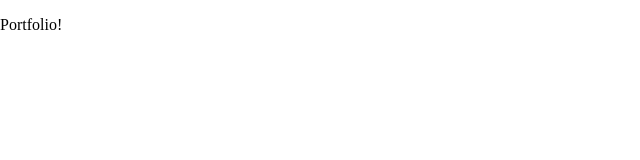
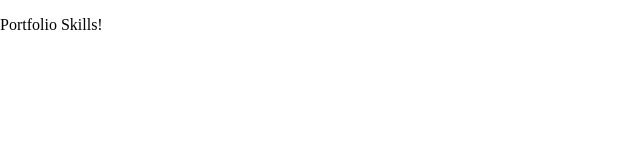
Before and after one commit to Sstark97/aitorsc_portfolio, a React (Vite) app: page /skills in a window 1280 px wide. Shown: the top 160 px of the page, without its empty margins (0-640 px from the left). Built offline with nearby package versions, Linux system fonts and the light colour scheme.

Commit message:
Add react-router

```diff
--- a/package.json
+++ b/package.json
@@ -11,6 +11,7 @@
   "dependencies": {
     "react": "^18.2.0",
     "react-dom": "^18.2.0",
+    "react-router-dom": "^6.3.0",
     "sass": "^1.54.0"
   },
   "devDependencies": {
--- a/src/containers/App.tsx
+++ /dev/null
@@ -1,11 +0,0 @@
-
-function App() {
-
-  return (
-    <div className="App">
-      <p>Portfolio!</p>
-    </div>
-  )
-}
-
-export default App
--- /dev/null
+++ b/src/containers/Layout.tsx
@@ -0,0 +1,17 @@
+import '@styles/index.scss';
+import { ChildrenProps } from '../types';
+
+const Layout = ({ children }: ChildrenProps) => (
+    <div className="container">
+        <header>
+
+        </header>
+
+        <main>
+            {children}
+        </main>
+
+    </div>
+);
+
+export default Layout;
--- a/src/main.tsx
+++ b/src/main.tsx
@@ -1,6 +1,6 @@
 import React from 'react'
 import ReactDOM from 'react-dom/client'
-import App from '@containers/App'
+import App from '@routes/App'
 import '@styles/index.scss'
 
 ReactDOM.createRoot(document.getElementById('root') as HTMLElement).render(
--- /dev/null
+++ b/src/pages/Home.tsx
@@ -0,0 +1,7 @@
+const Home = () => (
+    <div className="home">
+      <p>Portfolio Home!</p>
+    </div>
+)
+
+export default Home
--- /dev/null
+++ b/src/pages/Skills.tsx
@@ -0,0 +1,7 @@
+const Skills = () => (
+    <div className="skills">
+      <p>Portfolio Skills!</p>
+    </div>
+)
+
+export default Skills
--- /dev/null
+++ b/src/routes/App.tsx
@@ -0,0 +1,24 @@
+import {
+    BrowserRouter,
+    Routes,
+    Route,
+  } from "react-router-dom";
+import Layout from "@containers/Layout";
+
+import Home from "@pages/Home";
+import Skills from "@pages/Skills";
+
+const App = () => {
+  return (
+    <BrowserRouter>
+      <Layout>
+        <Routes>
+          <Route path="/" element={<Home />} />
+          <Route path="/skills" element={<Skills />}/>
+        </Routes>
+      </Layout>
+    </BrowserRouter>
+  );
+};
+
+export default App;
--- /dev/null
+++ b/src/types.ts
@@ -0,0 +1,3 @@
+export interface ChildrenProps{
+    children?: React.ReactNode[]
+};
--- a/src/vite-env.d.ts
+++ b/src/vite-env.d.ts
@@ -2,3 +2,4 @@
 declare module "@containers/*"
 declare module "@components/*"
 declare module "@pages/*"
+declare module "@routes/*"
--- a/tsconfig.json
+++ b/tsconfig.json
@@ -23,6 +23,7 @@
     "components": ["./src/components/*"],
     "containers": ["./src/containers/*"],
     "pages": ["./src/pages/*"],
+    "routes": ["./src/routes/*"],
     "styles": ["./src/styles/*"],
   }
 }
--- a/vite.config.ts
+++ b/vite.config.ts
@@ -8,6 +8,7 @@ const getAlliases = () => {
     '@components': resolve(__dirname, './src/components'),
     '@containers': resolve(__dirname, './src/containers'),
     '@pages': resolve(__dirname, './src/pages'),
+    '@routes': resolve(__dirname, './src/routes'),
     '@styles': resolve(__dirname, './src/styles'),
   }
 }
```
Also changed, not shown: src/styles/App.scss (added), 1 other file (tests, documents, lock files or other folders).
